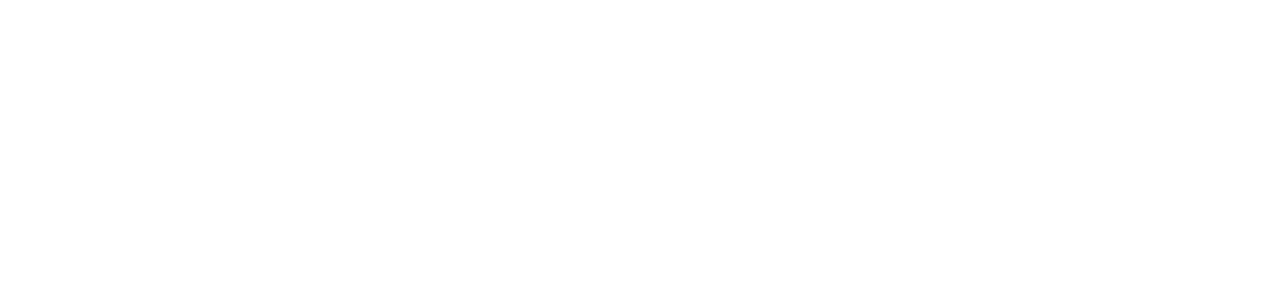
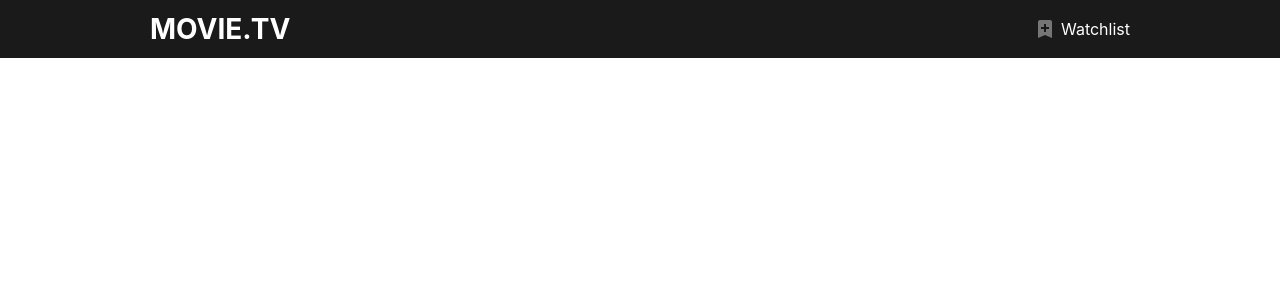
Before and after one commit to aleksandrakostina/movies, a React (Create React App) app: page / in a window 1280 px wide. Shown: the top 300 px of the page. Built offline with nearby package versions, Linux system fonts and the light colour scheme.

Commit message:
feat: add header

```diff
--- a/package.json
+++ b/package.json
@@ -8,6 +8,7 @@
     "@testing-library/user-event": "^12.6.3",
     "react": "^17.0.1",
     "react-dom": "^17.0.1",
+    "react-router-dom": "^5.2.0",
     "react-scripts": "4.0.2",
     "web-vitals": "^1.1.0"
   },
--- a/src/App.css
+++ b/src/App.css
@@ -0,0 +1,19 @@
+*,
+:after,
+:before {
+  box-sizing: border-box;
+  margin: 0;
+}
+
+.wrapper {
+  width: 100%;
+  max-width: 1060px;
+  margin: 0 auto;
+  padding: 0 40px;
+}
+
+@media screen and (max-width: 480px) {
+  .wrapper {
+    padding: 0 20px;
+  }
+}
--- a/src/App.js
+++ b/src/App.js
@@ -1,8 +1,13 @@
+import { BrowserRouter } from 'react-router-dom';
 import './App.css';
+import Header from './components/header/Header';
 
 const App = () => {
+
   return (
-    <></>
+    <BrowserRouter>
+      <Header />
+    </BrowserRouter>
   );
 }
 
--- /dev/null
+++ b/src/components/header/Header.css
@@ -0,0 +1,56 @@
+.header {
+  padding: 12px 0;
+  margin-bottom: 64px;
+  background:#1a1a1a;;
+}
+
+.header__wrapper {
+  display: flex;
+  justify-content: space-between;
+  align-items: center;
+}
+
+.header__logo {
+  font-size: 14px;
+  text-transform: uppercase;
+}
+
+.header__logo a {
+  text-decoration: none;
+  color: #ffffff;
+}
+
+.header__navbar a {
+  text-decoration: none;
+  color: #ffffff;
+  display: flex;
+  align-items: center;
+}
+
+.header__navbar a:hover {
+  text-decoration: underline;
+}
+
+.header__watchlist-button:hover .watchlist-icon {
+  opacity: 1;
+  transition: opacity 0.2s;
+}
+
+.watchlist-icon {
+  margin-right: 4px;
+  opacity: 0.4;
+}
+
+@media screen and (max-width: 480px) {
+  .header__logo {
+    font-size: 11px;
+  }
+
+  .header__navbar a {
+    font-size: 13px;
+  }
+
+  .header {
+    margin-bottom: 30px;
+  }
+}
--- /dev/null
+++ b/src/components/header/Header.jsx
@@ -0,0 +1,28 @@
+import { Link } from 'react-router-dom';
+import './Header.css';
+import { ReactComponent as WatchlistIcon } from '../../assets/images/watchlist.svg';
+
+const Header = () => {
+
+  return (
+    <div className="header">
+      <div className="wrapper header__wrapper">
+        <div className="header__logo">
+          <Link to="/">
+            <h1>Movie.tv</h1>
+          </Link>
+        </div>
+        <div className="header__navbar">
+          <div className="header__watchlist-button">
+          <Link to="/watchlist">
+            <WatchlistIcon className="watchlist-icon" />
+            <span>Watchlist</span>
+          </Link>
+          </div>
+        </div>
+      </div>
+    </div>
+  )
+}
+
+export default Header;
```
Also changed, not shown: src/assets/images/watchlist.svg (added), 1 other file (tests, documents, lock files or other folders).
